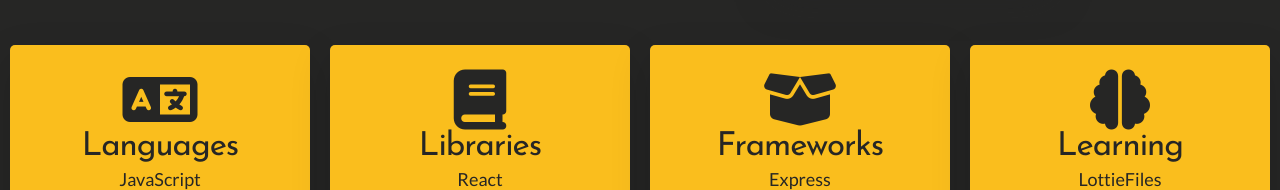
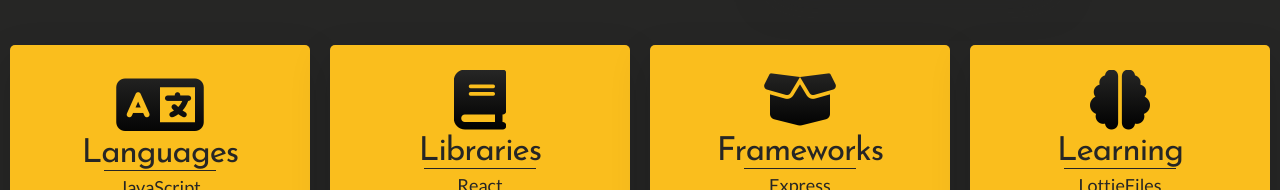
Before and after one commit to ash-bergs/abergsma-dev, a React (Create React App) app: page / in a window 1280 px wide. Shown: the part 1111-1301 px from the top of the page. Built offline with nearby package versions, Linux system fonts and the light colour scheme.

Commit message:
Updates SkillCard styling
Still thinking on colors here

```diff
--- a/public/index.html
+++ b/public/index.html
@@ -22,7 +22,7 @@
       work correctly both with client-side routing and a non-root public URL.
       Learn how to configure a non-root public URL by running `npm run build`.
     -->
-    <title>Create React App + Go API</title>
+    <title>A.Berg</title>
     <link rel="preconnect" href="https://fonts.gstatic.com">
     <link href="https://fonts.googleapis.com/css2?family=Josefin+Sans&display=swap" rel="stylesheet">
     <link rel="preconnect" href="https://fonts.gstatic.com">
--- a/src/sass/base/_typography.scss
+++ b/src/sass/base/_typography.scss
@@ -71,11 +71,6 @@
     }
 }
 
-.section-subtitle {
-    font-size: 3.3rem;
-    margin-bottom: 2%;
-}
-
 .highlighted {
     color: $color-yellow;
 }
--- a/src/sass/component_styles/_flowerCard.scss
+++ b/src/sass/component_styles/_flowerCard.scss
@@ -1,12 +1,9 @@
 //* FlowerCard styles!!
-
-
-
 .base, .top {
     height: 60vh;
     width: 50vw;
     position: absolute;
-    top: 45%;
+    top: 40%;
     left: 55%;
 
     @include respond(phone) {
--- a/src/sass/component_styles/_skillCard.scss
+++ b/src/sass/component_styles/_skillCard.scss
@@ -13,12 +13,40 @@
     }
 }
 
-//TODO this class should be in TYPOGRAPHY
 .fas {
+    margin-bottom: 2%;
     font-size: 6.0rem;
+    //* all of the rules below need each other to work properly
+    // without -webkit-background-clip the gradient is applied to the background, not the icon
+    background-image: linear-gradient(to top, black, $color-black);
+    -webkit-background-clip: text;
+    color: transparent;
+
+    &.fa-language {
+        font-size: 7.0rem;
+        margin-bottom: -1%;
+    }
 }
 
-//TODO this <ul> element styling should also be in typography
+
+//!  "this <ul> element styling should also be in typography" - this is not the most efficient! How couldn't I see this sooner!?
+//! It has ocurred to me that I've been thinking about the typography partial all wrong 🤦‍♀️ I'll have to fix this, but I'm not going to let it derail me now
+
+
+.section-subtitle {
+    font-size: 3.3rem;
+    margin-bottom: 2%;
+}
+
+// Adds border beneath subtitle
+.section-subtitle:after {
+    content: "";
+    display: block;
+    margin: 0 auto;
+    width: 45%;
+    border-bottom: 1px solid $color-black;
+}
+
 .skill-list {
     list-style: none;
     font-size: 1.8rem;
```
Also changed, not shown: 1 other file (tests, documents, lock files or other folders).
